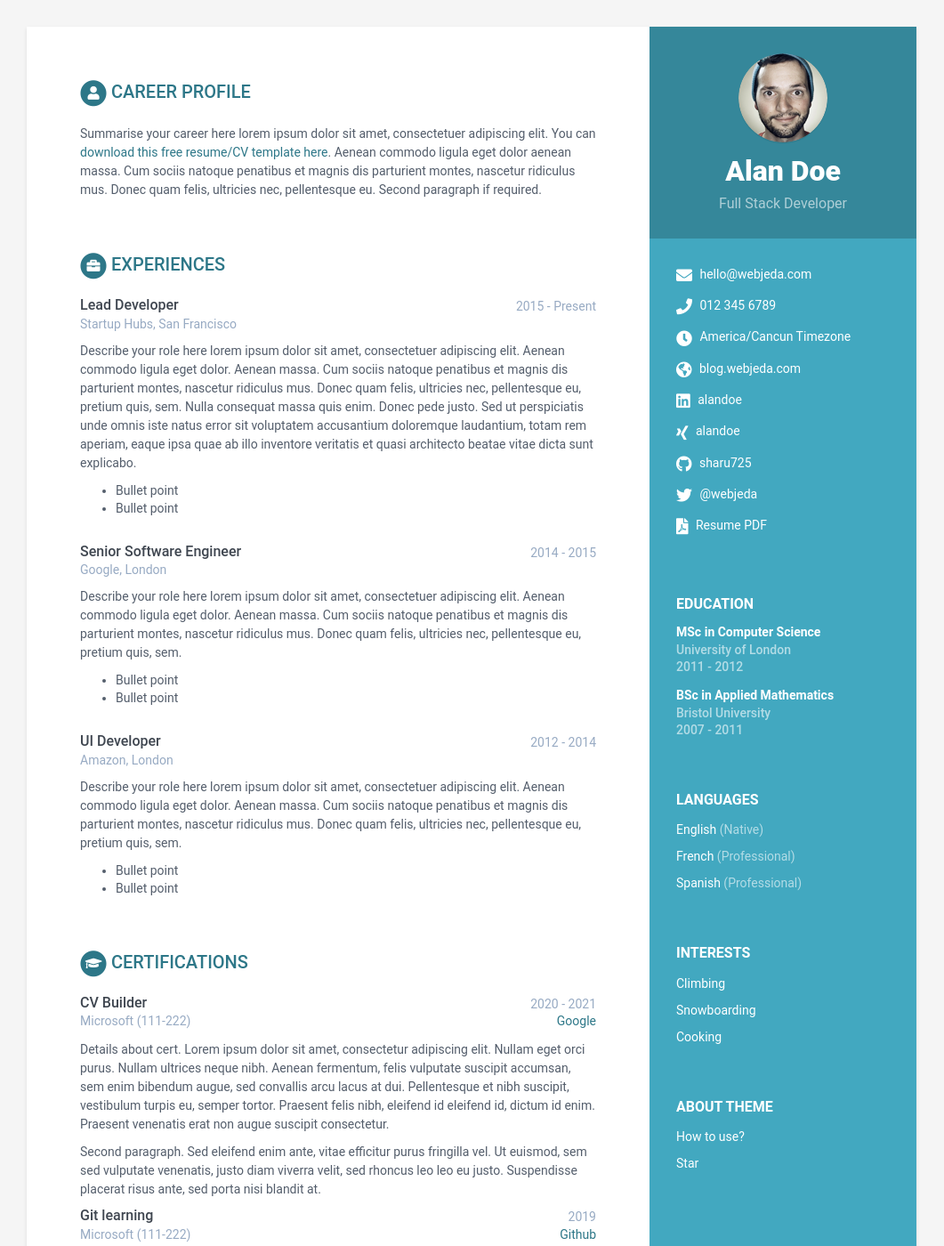
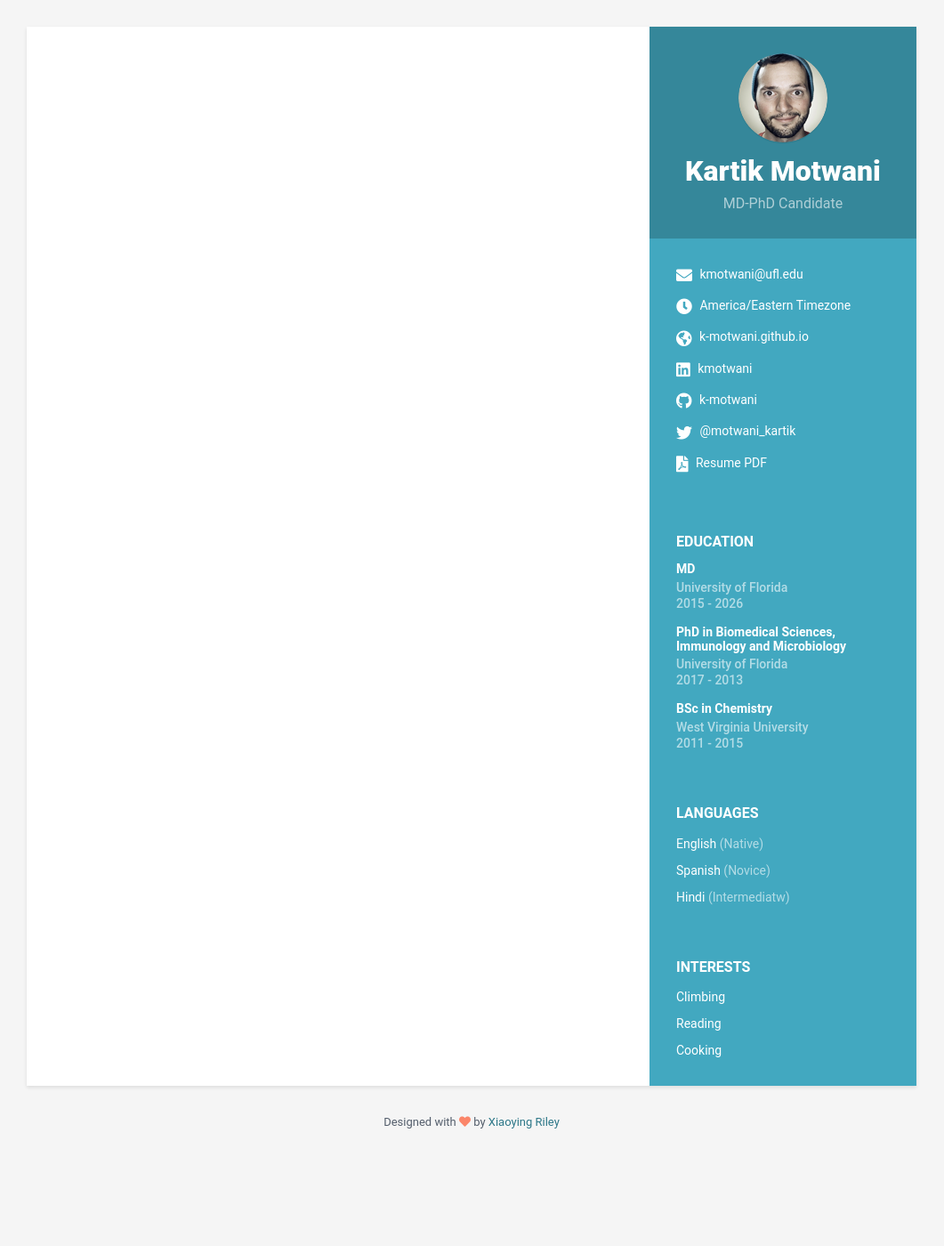
Before and after one commit to k-motwani/k-motwani.github.io, a Jekyll site: the page built from index.html, in a window 1280 px wide and 1400 px high. Shown: the whole window at 89% size, without its empty margins (110-1171 px from the left). Built offline with Jekyll 4.4.1, drawn with Linux system fonts in a browser that asks for light colours; some of the changed text lies outside the part shown.

Commit message:
Update data.yml

```diff
--- a/_data/data.yml
+++ b/_data/data.yml
@@ -4,31 +4,31 @@
 
 sidebar:
     position: right # position of the sidebar : left or right
-    about: True # set to False or comment line if you want to remove the "how to use?" in the sidebar
+    # about: True # set to False or comment line if you want to remove the "how to use?" in the sidebar
     education: True # set to False if you want education in main section instead of in sidebar
 
     # Profile information
-    name: Alan Doe
-    tagline: Full Stack Developer
+    name: Kartik Motwani
+    tagline: MD-PhD Candidate
     avatar: profile.png  #place a 100x100 picture inside /assets/images/ folder and provide the name of the file below
 
     # Sidebar links
-    email: hello@webjeda.com
-    phone: 012 345 6789
-    timezone: America/Cancun Timezone
-    citizenship:
-    website: blog.webjeda.com #do not add http://
-    linkedin: alandoe
-    xing: alandoe
-    github: sharu725
+    email: kmotwani@ufl.edu
+    # phone: 012 345 6789
+    timezone: America/Eastern Timezone
+    #citizenship:
+    website: k-motwani.github.io #do not add http://
+    linkedin: kmotwani
+    # xing: alandoe
+    github: k-motwani
     telegram: # add your nickname without '@' sign
     gitlab:
     bitbucket:
-    twitter: '@webjeda'
-    stack-overflow: # Number/Username, e.g. 123456/alandoe
+    twitter: '@motwani_kartik'
+    # stack-overflow: # Number/Username, e.g. 123456/alandoe
     codewars:
     goodreads: # Number-Username, e.g. 123456-alandoe
-    pdf: http://www.africau.edu/images/default/sample.pdf
+    pdf: http://www.github.com/k-motwani/CV/raw/CV.pdf
 
     languages:
       title: Languages
@@ -36,11 +36,11 @@ sidebar:
         - idiom: English
           level: Native
 
-        - idiom: French
-          level: Professional
+        - idiom: Spanish
+          level: Novice
 
-        - idiom: Spanish
-          level: Professional
+        - idiom: Hindi
+          level: Intermediatw
 
     interests:
       title: Interests
@@ -48,218 +48,230 @@ sidebar:
         - item: Climbing
           link:
 
-        - item: Snowboarding
+        - item: Reading
           link:
 
         - item: Cooking
           link:
 
-career-profile:
-    title: Career Profile
-    summary: |
-      Summarise your career here lorem ipsum dolor sit amet, consectetuer
-      adipiscing elit. You can [download this free resume/CV template here]().
-      Aenean commodo ligula eget dolor aenean massa. Cum sociis natoque
-      penatibus et magnis dis parturient montes, nascetur ridiculus mus.
-      Donec quam felis, ultricies nec, pellentesque eu.
-      Second paragraph if required.
+#career-profile:
+    #title: Career Profile
+    #summary: |
+      #Summarise your career here lorem ipsum dolor sit amet, consectetuer
+      #adipiscing elit. You can [download this free resume/CV template here]().
+      #Aenean commodo ligula eget dolor aenean massa. Cum sociis natoque
+      #penatibus et magnis dis parturient montes, nascetur ridiculus mus.
+      #Donec quam felis, ultricies nec, pellentesque eu.
+      #Second paragraph if required.
+
 education:
     title: Education
     info:
-      - degree: MSc in Computer Science
-        university: University of London
-        time: 2011 - 2012
-        details: |
-          Describe your study here lorem ipsum dolor sit amet, consectetuer
-          adipiscing elit. Aenean commodo ligula eget dolor. Aenean massa. Cum
-          sociis natoque penatibus et magnis dis parturient montes, nascetur
-          ridiculus mus. Donec quam felis, ultricies nec, pellentesque eu,
-          pretium quis, sem.
-            - Bullet point
-            - Bullet point
-      - degree: BSc in Applied Mathematics
-        university: Bristol University
-        time: 2007 - 2011
-        details: |
-          Describe your study here lorem ipsum dolor sit amet, consectetuer
-          adipiscing elit. Aenean commodo ligula eget dolor. Aenean massa. Cum
-          sociis natoque penatibus et magnis dis parturient montes, nascetur
-          ridiculus mus. Donec quam felis, ultricies nec, pellentesque eu,
-          pretium quis, sem.
-            - Bullet point
-            - Bullet point
+      - degree: MD
+        university: University of Florida
+        time: 2015 - 2026
+        #details: |
+          #Describe your study here lorem ipsum dolor sit amet, consectetuer
+          #adipiscing elit. Aenean commodo ligula eget dolor. Aenean massa. Cum
+          #sociis natoque penatibus et magnis dis parturient montes, nascetur
+          #ridiculus mus. Donec quam felis, ultricies nec, pellentesque eu,
+          #pretium quis, sem.
+            #- Bullet point
+            #- Bullet point
+      - degree: PhD in Biomedical Sciences, Immunology and Microbiology
+        university: University of Florida
+        time: 2017 - 2013
+        #details: |
+          #Describe your study here lorem ipsum dolor sit amet, consectetuer
+          #adipiscing elit. Aenean commodo ligula eget dolor. Aenean massa. Cum
+          #sociis natoque penatibus et magnis dis parturient montes, nascetur
+          #ridiculus mus. Donec quam felis, ultricies nec, pellentesque eu,
+          #pretium quis, sem.
+            #- Bullet point
+            #- Bullet point
+      - degree: BSc in Chemistry
+        university: West Virginia University
+        time: 2011 - 2015
+        #details: |
+          #Describe your study here lorem ipsum dolor sit amet, consectetuer
+          #adipiscing elit. Aenean commodo ligula eget dolor. Aenean massa. Cum
+          #sociis natoque penatibus et magnis dis parturient montes, nascetur
+          #ridiculus mus. Donec quam felis, ultricies nec, pellentesque eu,
+          #pretium quis, sem.
+            #- Bullet point
+            #- Bullet point
 
-experiences:
-    title: Experiences
-    info:
-      - role: Lead Developer
-        time: 2015 - Present
-        company: Startup Hubs, San Francisco
-        details: |
-          Describe your role here lorem ipsum dolor sit amet, consectetuer
-          adipiscing elit. Aenean commodo ligula eget dolor. Aenean massa.
-          Cum sociis natoque penatibus et magnis dis parturient montes,
-          nascetur ridiculus mus. Donec quam felis, ultricies nec,
-          pellentesque eu, pretium quis, sem. Nulla consequat massa quis
-          enim. Donec pede justo. Sed ut perspiciatis unde omnis iste natus
-          error sit voluptatem accusantium doloremque laudantium, totam rem
-          aperiam, eaque ipsa quae ab illo inventore veritatis et quasi
-          architecto beatae vitae dicta sunt explicabo.
-            - Bullet point
-            - Bullet point
-      - role: Senior Software Engineer
-        time: 2014 - 2015
-        company: Google, London
-        details: |
-          Describe your role here lorem ipsum dolor sit amet, consectetuer
-          adipiscing elit. Aenean commodo ligula eget dolor. Aenean massa.
-          Cum sociis natoque penatibus et magnis dis parturient montes,
-          nascetur ridiculus mus. Donec quam felis, ultricies nec,
-          pellentesque eu, pretium quis, sem.
-            - Bullet point
-            - Bullet point
-      - role: UI Developer
-        time: 2012 - 2014
-        company: Amazon, London
-        details: |
-          Describe your role here lorem ipsum dolor sit amet, consectetuer
-          adipiscing elit. Aenean commodo ligula eget dolor. Aenean massa.
-          Cum sociis natoque penatibus et magnis dis parturient montes,
-          nascetur ridiculus mus. Donec quam felis, ultricies nec,
-          pellentesque eu, pretium quis, sem.
-            - Bullet point
-            - Bullet point
+# experiences:
+    # title: Experiences
+    # info:
+      # - role: Lead Developer
+        # time: 2015 - Present
+        # company: Startup Hubs, San Francisco
+        # details: |
+          # Describe your role here lorem ipsum dolor sit amet, consectetuer
+          # adipiscing elit. Aenean commodo ligula eget dolor. Aenean massa.
+          # Cum sociis natoque penatibus et magnis dis parturient montes,
+          # nascetur ridiculus mus. Donec quam felis, ultricies nec,
+          # pellentesque eu, pretium quis, sem. Nulla consequat massa quis
+          # enim. Donec pede justo. Sed ut perspiciatis unde omnis iste natus
+          # error sit voluptatem accusantium doloremque laudantium, totam rem
+          # aperiam, eaque ipsa quae ab illo inventore veritatis et quasi
+          # architecto beatae vitae dicta sunt explicabo.
+            # - Bullet point
+            # - Bullet point
+      # - role: Senior Software Engineer
+        # time: 2014 - 2015
+        # company: Google, London
+        # details: |
+          # Describe your role here lorem ipsum dolor sit amet, consectetuer
+          # adipiscing elit. Aenean commodo ligula eget dolor. Aenean massa.
+          # Cum sociis natoque penatibus et magnis dis parturient montes,
+          # nascetur ridiculus mus. Donec quam felis, ultricies nec,
+          # pellentesque eu, pretium quis, sem.
+            # - Bullet point
+            # - Bullet point
+      # - role: UI Developer
+        # time: 2012 - 2014
+        # company: Amazon, London
+        # details: |
+          # Describe your role here lorem ipsum dolor sit amet, consectetuer
+          # adipiscing elit. Aenean commodo ligula eget dolor. Aenean massa.
+          # Cum sociis natoque penatibus et magnis dis parturient montes,
+          # nascetur ridiculus mus. Donec quam felis, ultricies nec,
+          # pellentesque eu, pretium quis, sem.
+            # - Bullet point
+            # - Bullet point
 
-certifications:
-      title: Certifications
-      list:
-        - name: CV Builder
-          start: 2020
-          end: 2021
-          organization: Microsoft
-          credentialid: 111-222
-          credentialurl: www.google.com
-          credentialname: Google
-          details: |
-            Details about cert. Lorem ipsum dolor sit amet, consectetur
-            adipiscing elit.
-            Nullam eget orci purus. Nullam ultrices neque nibh.
-            Aenean fermentum, felis vulputate suscipit accumsan,
-            sem enim bibendum augue, sed convallis arcu lacus at dui.
-            Pellentesque et nibh suscipit, vestibulum turpis eu, semper tortor.
-            Praesent felis nibh, eleifend id eleifend id, dictum id enim.
-            Praesent venenatis erat non augue suscipit consectetur.
+# certifications:
+      # title: Certifications
+      # list:
+        # - name: CV Builder
+          # start: 2020
+          # end: 2021
+          # organization: Microsoft
+          # credentialid: 111-222
+          # credentialurl: www.google.com
+          # credentialname: Google
+          # details: |
+            # Details about cert. Lorem ipsum dolor sit amet, consectetur
+            # adipiscing elit.
+            # Nullam eget orci purus. Nullam ultrices neque nibh.
+            # Aenean fermentum, felis vulputate suscipit accumsan,
+            # sem enim bibendum augue, sed convallis arcu lacus at dui.
+            # Pellentesque et nibh suscipit, vestibulum turpis eu, semper tortor.
+            # Praesent felis nibh, eleifend id eleifend id, dictum id enim.
+            # Praesent venenatis erat non augue suscipit consectetur.
 
-            Second paragraph. Sed eleifend enim ante, vitae efficitur purus
-            fringilla vel. Ut euismod, sem sed vulputate venenatis,
-            justo diam viverra velit, sed rhoncus leo leo eu justo.
-            Suspendisse placerat risus ante, sed porta nisi blandit at.
-        - name: Git learning
-          start: 2019
-          end:
-          organization: Microsoft
-          credentialid: 111-222
-          credentialurl: www.github.com
-          credentialname: Github
-          details: |
-            Older certification. Lorem ipsum dolor sit amet, consectetur
-            adipiscing elit.
-            Nullam eget orci purus. Nullam ultrices neque nibh.
-            Aenean fermentum, felis vulputate suscipit accumsan,
-            sem enim bibendum augue, sed convallis arcu lacus at dui.
-            Pellentesque et nibh suscipit, vestibulum turpis eu, semper tortor.
-            Praesent felis nibh, eleifend id eleifend id, dictum id enim.
-            Praesent venenatis erat non augue suscipit consectetur.
+            # Second paragraph. Sed eleifend enim ante, vitae efficitur purus
+            # fringilla vel. Ut euismod, sem sed vulputate venenatis,
+            # justo diam viverra velit, sed rhoncus leo leo eu justo.
+            # Suspendisse placerat risus ante, sed porta nisi blandit at.
+        # - name: Git learning
+          # start: 2019
+          # end:
+          # organization: Microsoft
+          # credentialid: 111-222
+          # credentialurl: www.github.com
+          # credentialname: Github
+          # details: |
+            # Older certification. Lorem ipsum dolor sit amet, consectetur
+            # adipiscing elit.
+            # Nullam eget orci purus. Nullam ultrices neque nibh.
+            # Aenean fermentum, felis vulputate suscipit accumsan,
+            # sem enim bibendum augue, sed convallis arcu lacus at dui.
+            # Pellentesque et nibh suscipit, vestibulum turpis eu, semper tortor.
+            # Praesent felis nibh, eleifend id eleifend id, dictum id enim.
+            # Praesent venenatis erat non augue suscipit consectetur.
 
-projects:
-    title: Projects
-    intro: >
-      You can list your side projects in this
-      section. Lorem ipsum dolor sit amet, consectetur adipiscing elit.
-      Vestibulum et ligula in nunc bibendum fringilla a eu lectus.
-    assignments:
-      - title: Velocity
-        link: "#hook"
-        tagline: "A responsive website template designed to help startups promote, market and sell their products."
+# projects:
+    # title: Projects
+    # intro: >
+      # You can list your side projects in this
+      # section. Lorem ipsum dolor sit amet, consectetur adipiscing elit.
+      # Vestibulum et ligula in nunc bibendum fringilla a eu lectus.
+    # assignments:
+      # - title: Velocity
+        # link: "#hook"
+        # tagline: "A responsive website template designed to help startups promote, market and sell their products."
 
-      - title: DevStudio
-        link: "#"
-        tagline: "A responsive website template designed to help web developers/designers market their services."
+      # - title: DevStudio
+        # link: "#"
+        # tagline: "A responsive website template designed to help web developers/designers market their services."
 
-      - title: Tempo
-        link: "#"
-        tagline: "A responsive website template designed to help startups promote their products or services and to attract users &amp; investors"
+      # - title: Tempo
+        # link: "#"
+        # tagline: "A responsive website template designed to help startups promote their products or services and to attract users &amp; investors"
 
-      - title: Atom
-        link: "#"
-        tagline: "A comprehensive website template solution for startups/developers to market their mobile apps."
+      # - title: Atom
+        # link: "#"
+        # tagline: "A comprehensive website template solution for startups/developers to market their mobile apps."
 
-      - title: Delta
-        link: "#"
-        tagline: "A responsive Bootstrap one page theme designed to help app developers promote their mobile apps"
+      # - title: Delta
+        # link: "#"
+        # tagline: "A responsive Bootstrap one page theme designed to help app developers promote their mobile apps"
 
-oss:
-    title: OSS Contributions
-    intro: >
-      You can list your open source software contributions in this
-      section. Lorem ipsum dolor sit amet, consectetur adipiscing elit.
-      Vestibulum et ligula in nunc bibendum fringilla a eu lectus.
-    contributions:
-      - title: Tempo
-        link: "#"
-        tagline: "A responsive website template designed to help startups promote their products or services and to attract users &amp; investors"
+# oss:
+    # title: OSS Contributions
+    # intro: >
+      # You can list your open source software contributions in this
+      # section. Lorem ipsum dolor sit amet, consectetur adipiscing elit.
+      # Vestibulum et ligula in nunc bibendum fringilla a eu lectus.
+    # contributions:
+      # - title: Tempo
+        # link: "#"
+        # tagline: "A responsive website template designed to help startups promote their products or services and to attract users &amp; investors"
 
-      - title: Atom
-        link: "#"
-        tagline: "A comprehensive website template solution for startups/developers to market their mobile apps."
+      # - title: Atom
+        # link: "#"
+        # tagline: "A comprehensive website template solution for startups/developers to market their mobile apps."
 
-      - title: Delta
-        link: "#"
-        tagline: "A responsive Bootstrap one page theme designed to help app developers promote their mobile apps"
+      # - title: Delta
+        # link: "#"
+        # tagline: "A responsive Bootstrap one page theme designed to help app developers promote their mobile apps"
 
-publications:
-    title: Publications
-    intro: |
-      You can list your publications in this section. Lorem ipsum dolor sit
-      amet, consectetur adipiscing elit. Vestibulum et ligula in nunc
-      bibendum fringilla a eu lectus.
-    papers:
-      - title: The Art of Computer Programming
-        link: "#"
-        authors: Donald E. Knuth
-        conference: Addison-Wesley, 1968
+# publications:
+    # title: Publications
+    # intro: |
+      # You can list your publications in this section. Lorem ipsum dolor sit
+      # amet, consectetur adipiscing elit. Vestibulum et ligula in nunc
+      # bibendum fringilla a eu lectus.
+    # papers:
+      # - title: The Art of Computer Programming
+        # link: "#"
+        # authors: Donald E. Knuth
+        # conference: Addison-Wesley, 1968
 
-      - title: "Genetic Programming III: Darwinian Invention &amp; Problem Solving"
-        link: "#"
-        authors: Koza, J.R., Andre, D., Bennett, F.H., Keane, M.A.
-        conference: "Morgan Kaufmann Publishers Inc., San Francisco, CA, USA, 1st edn. (1999)"
+      # - title: "Genetic Programming III: Darwinian Invention &amp; Problem Solving"
+        # link: "#"
+        # authors: Koza, J.R., Andre, D., Bennett, F.H., Keane, M.A.
+        # conference: "Morgan Kaufmann Publishers Inc., San Francisco, CA, USA, 1st edn. (1999)"
 
-      - title: A syntax directed compiler for Algol 60
-        link: "#"
-        authors: Edgar T. Irons
-        conference: "Comm. ACM 4 (1961), 51–55"
+      # - title: A syntax directed compiler for Algol 60
+        # link: "#"
+        # authors: Edgar T. Irons
+        # conference: "Comm. ACM 4 (1961), 51–55"
 
-skills:
-    title: Skills &amp; Proficiency
+# skills:
+    # title: Skills &amp; Proficiency
 
-    toolset:
-      - name: Python & Django
-        level: 98%
+    # toolset:
+      # - name: Python & Django
+        # level: 98%
 
-      - name: Javascript & jQuery
-        level: 98%
+      # - name: Javascript & jQuery
+        # level: 98%
 
-      - name: Angular
-        level: 98%
+      # - name: Angular
+        # level: 98%
 
-      - name: HTML5 & CSS
-        level: 95%
+      # - name: HTML5 & CSS
+        # level: 95%
 
-      - name: Ruby on Rails
-        level: 85%
+      # - name: Ruby on Rails
+        # level: 85%
 
-      - name: Sketch & Photoshop
-        level: 60%
+      # - name: Sketch & Photoshop
+        # level: 60%
 
 footer: >
     Designed with <i class="fas fa-heart"></i> by <a href="http://themes.3rdwavemedia.com" target="_blank" rel="nofollow">Xiaoying Riley</a>
```
